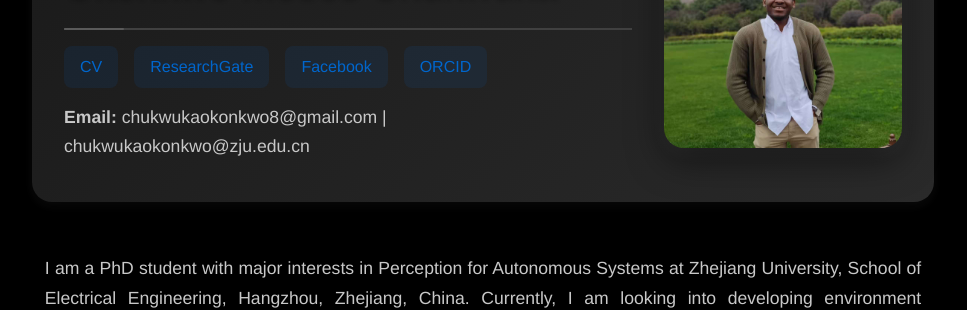
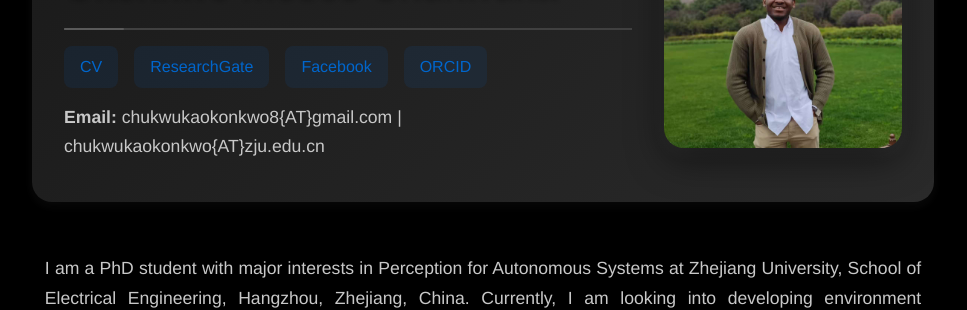
Before and after one commit to MosesChuka/MosesChuka.github.io, a Jekyll site: the page built from index.md, in a window 1280 px wide and 900 px high. Shown: the part 310-620 px from the top of the window, without its empty margins (157-1124 px from the left). Built offline with Jekyll 4.4.1, drawn with Linux system fonts in a browser that asks for light colours; our own code applies the rules of GitHub Pages for plain Markdown files.

```diff
--- a/index.md
+++ b/index.md
@@ -22,7 +22,7 @@ description: Moses Chukwuka's website
     <a href="https://www.facebook.com/Chukwuka.0konkwo1">Facebook</a>
     <a href="https://orcid.org/0000-0001-5842-6475">ORCID</a>
 </div>
-<p><strong>Email:</strong> chukwukaokonkwo8@gmail.com | chukwukaokonkwo@zju.edu.cn</p>
+<p><strong>Email:</strong> chukwukaokonkwo8{AT}gmail.com | chukwukaokonkwo{AT}zju.edu.cn</p>
 </section>
 </div>
 <img src="/static/MosesChuka-img2.jpg" alt="Okonkwo Moses Chukwuka" class="profile-img"/>
```
